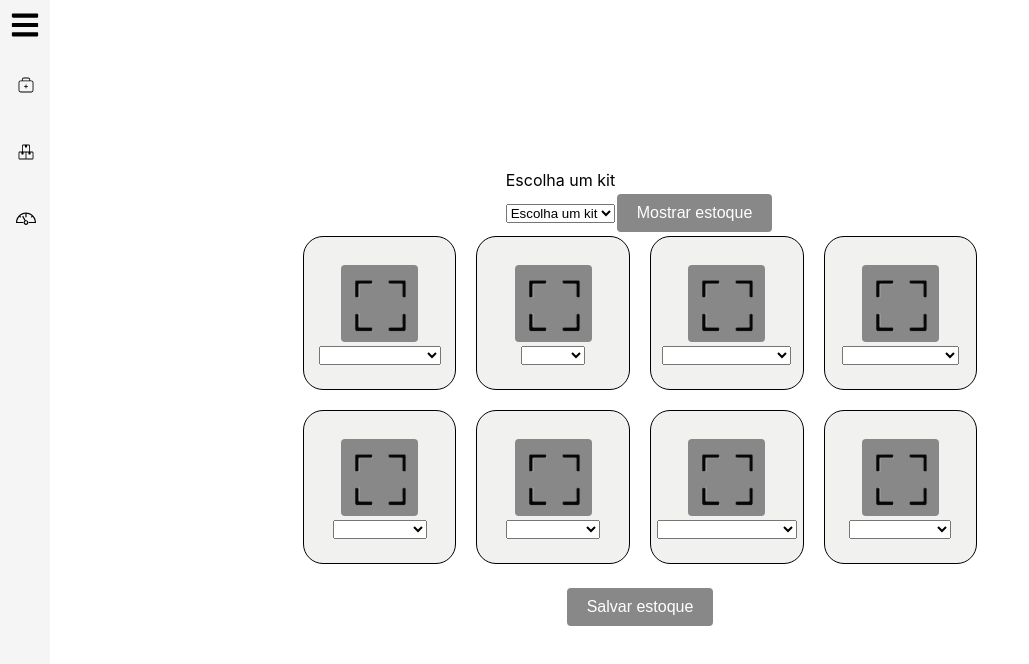
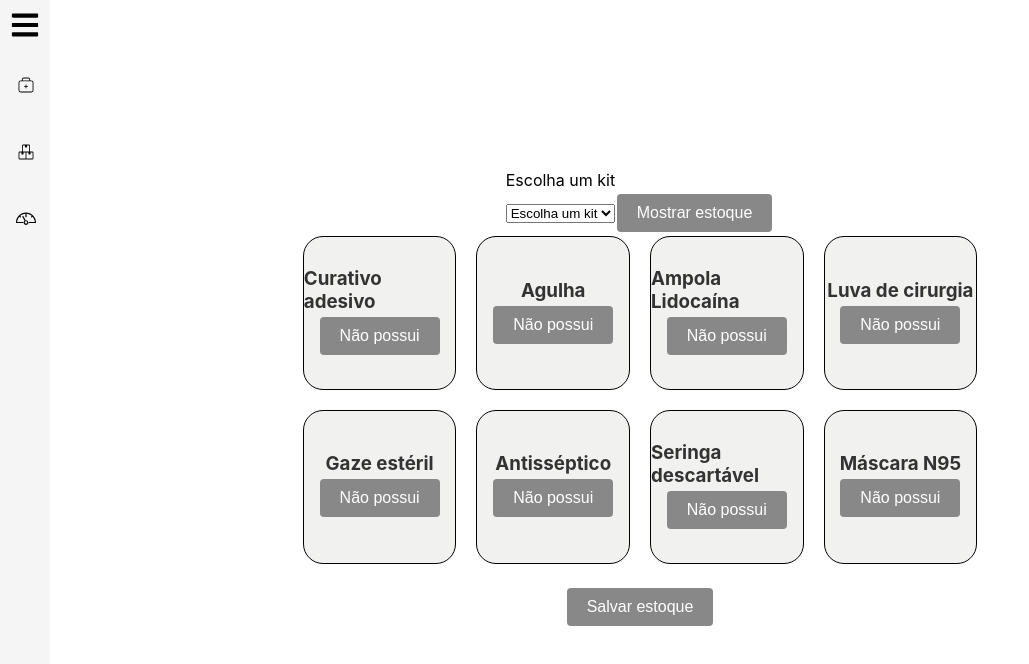
Before and after one commit to Inteli-College/2024-T0008-EC05-G05, a React (Create React App) app in the folder src/frontend/: page /supplies in a window 1280 px wide. Shown: the top 664 px of the page, without its empty margins (0-1029 px from the left). Built offline with nearby package versions, Linux system fonts and the light colour scheme.

Commit message:
pre-front supplies

```diff
--- a/src/frontend/src/pages/supplies/supplies.js
+++ b/src/frontend/src/pages/supplies/supplies.js
@@ -1,5 +1,4 @@
 import React, { useState } from "react";
-import ModalCreated from "../../components/Supplies_popup/supplie-popup.js";
 import "./supplies.css";
 import Sidebar from "../../components/Sidebar/Sidebar.js";
 import axios from "axios";
@@ -9,6 +8,7 @@ const Supplies = () => {
   const [inputValues, setInputValues] = useState(Array(8).fill(''));
   const [modalOpen, setModalOpen] = useState(Array(8).fill(false));
   const [selectedNumber, setSelectedNumber] = useState(null); // State to hold selected number
+  const [quantities, setQuantities] = useState(Array(8).fill(1)); // State to hold quantities
 
   const toggleSidebar = () => {
     setSidebarOpen(!sidebarOpen);
@@ -32,13 +32,24 @@ const Supplies = () => {
     setInputValues(newInputValues);
   };
 
-  const handleDropdownChange = (event, index) => {
-    const selected = event.target.value;
-    setInputValues(prevInputValues => {
-      const newInputValues = [...prevInputValues];
-      newInputValues[index] = selected;
-      return newInputValues;
-    });
+  const togglePossui = (index) => {
+    const newInputValues = [...inputValues];
+    newInputValues[index] = newInputValues[index] === 'Possui' ? 'Não possui' : 'Possui';
+    setInputValues(newInputValues);
+  };
+
+  const handleIncrement = (index) => {
+    const newQuantities = [...quantities];
+    newQuantities[index]++;
+    setQuantities(newQuantities);
+  };
+
+  const handleDecrement = (index) => {
+    const newQuantities = [...quantities];
+    if (newQuantities[index] > 1) {
+      newQuantities[index]--;
+      setQuantities(newQuantities);
+    }
   };
 
   // Essa é a função que atualiza os dados para o backend
@@ -82,22 +93,20 @@ const Supplies = () => {
   };
 
   const options = [
-    ['Curativo adesivo', 'Vazio'],
-    ['Agulha', 'Vazio'],
-    ['Ampola Lidocaína', 'Vazio'],
-    ['Luva de cirurgia', 'Vazio'],
-    ['Gaze estéril', 'Vazio'],
-    ['Antisséptico', 'Vazio'],
-    ['Seringa descartável', 'Vazio'],
-    ['Máscara N95', 'Vazio']
+    'Curativo adesivo',
+    'Agulha',
+    'Ampola Lidocaína',
+    'Luva de cirurgia',
+    'Gaze estéril',
+    'Antisséptico',
+    'Seringa descartável',
+    'Máscara N95'
   ];
-
 
   return (
     <div className="Container">
       <Sidebar open={sidebarOpen} toggleSidebar={toggleSidebar} />
       {/* Escolhe o número do kit:  */}
-
       <div className="Header">
         <p>Escolha um kit</p>
         <select value={selectedNumber} onChange={(event) => setSelectedNumber(event.target.value)}>
@@ -109,52 +118,36 @@ const Supplies = () => {
         <button onClick={() => fetchItems(selectedNumber)}>Mostrar estoque</button>
       </div>
       <div className="Row">
-        {[0, 1, 2, 3].map((index) => (
+        {options.slice(0, 4).map((option, index) => (
           <div key={index} className="Item">
-            <div className="ButtonContainer">
-              <button id="home_button" ></button>
+            <h3>{option}</h3>
+            <button onClick={() => togglePossui(index)}>
+              {inputValues[index] === 'Possui' ? 'Possui' : 'Não possui'}
+            </button>
+            {inputValues[index] === 'Possui' && (
+              <div>
+                <button onClick={() => handleDecrement(index)}>-</button>
+                <span>{quantities[index]}</span>
+                <button onClick={() => handleIncrement(index)}>+</button>
               </div>
-            <ModalCreated
-              // isOpen={modalOpen[index]}
-              // onRequestClose={() => closeModal(index)}
-              className="modal"
-              overlayClassName="overlay"
-              placeholder="Enter something"
-              inputValue={inputValues[index]}
-              onInputChange={(value) => handleInputChange(value, index)}
-            />
-            <select value={inputValues[index]} onChange={(event) => handleDropdownChange(event, index)}>
-              <option></option>
-              {options[index].map((option, i) => (
-                <option key={i} value={option}>{option}</option>
-              ))}
-            </select>
-            <p id="individual_name" key={index}>{inputValues[index]}</p>
+            )}
           </div>
         ))}
       </div>
       <div className="Row">
-        {[4, 5, 6, 7].map((index) => (
-          <div key={index} className="Item">
-            <div className="ButtonContainer">
-              <button id="home_button" ></button>
+        {options.slice(4).map((option, index) => (
+          <div key={index + 4} className="Item">
+            <h3>{option}</h3>
+            <button onClick={() => togglePossui(index + 4)}>
+              {inputValues[index + 4] === 'Possui' ? 'Possui' : 'Não possui'}
+            </button>
+            {inputValues[index + 4] === 'Possui' && (
+              <div>
+                <button onClick={() => handleDecrement(index + 4)}>-</button>
+                <span>{quantities[index + 4]}</span>
+                <button onClick={() => handleIncrement(index + 4)}>+</button>
               </div>
-            <ModalCreated
-              // isOpen={modalOpen[index]}
-              // onRequestClose={() => closeModal(index)}
-              className="modal"
-              overlayClassName="overlay"
-              placeholder="Enter something"
-              inputValue={inputValues[index]}
-              onInputChange={(value) => handleInputChange(value, index)}
-            />
-            <select value={inputValues[index]} onChange={(event) => handleDropdownChange(event, index)}>
-              <option></option>
-              {options[index].map((option, i) => (
-                <option key={i} value={option}>{option}</option>
-              ))}
-            </select>
-            <p id="individual_name" key={index}>{inputValues[index]}</p>
+            )}
           </div>
         ))}
       </div>
```
Also changed, not shown: 1 other file (tests, documents, lock files or other folders). Lines whose indentation alone changed are shown as unchanged.
